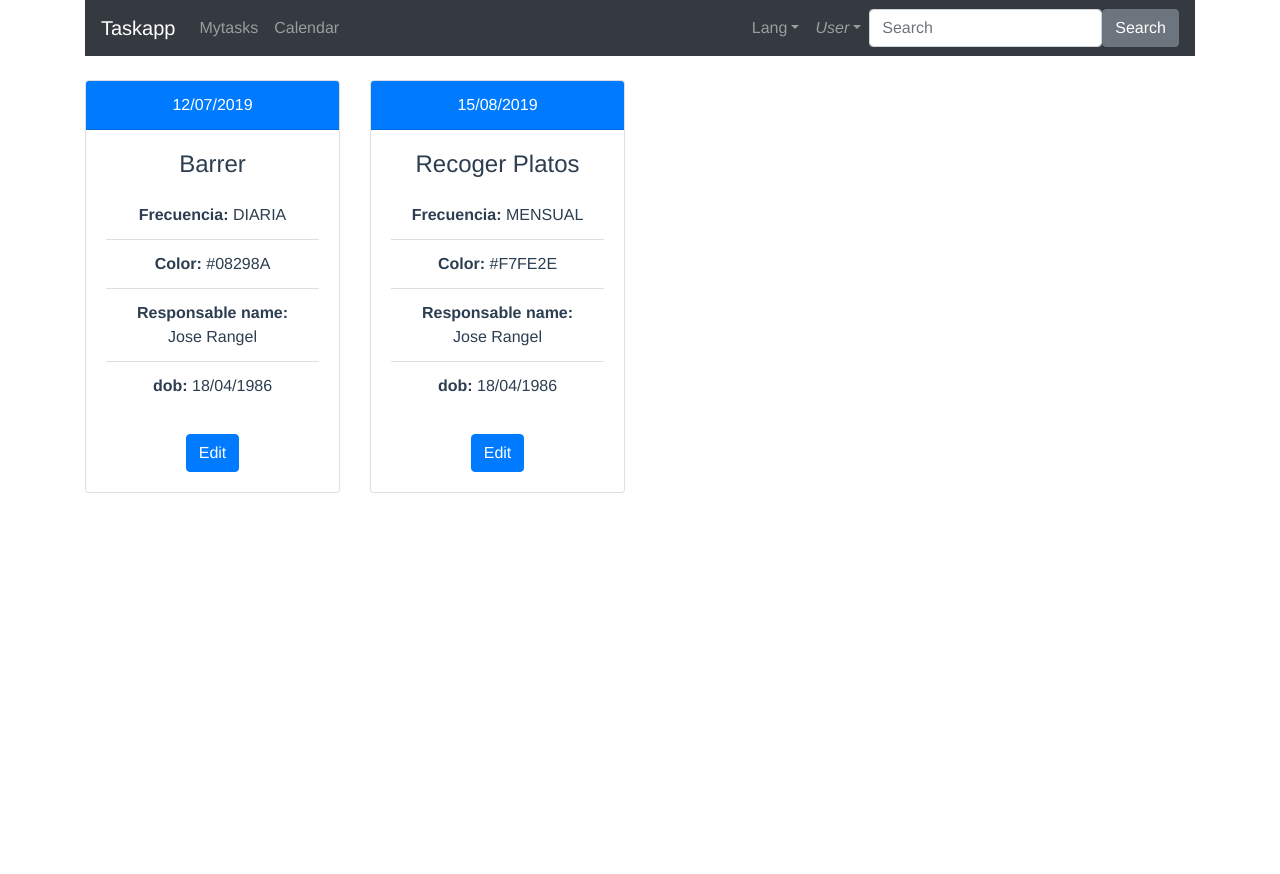
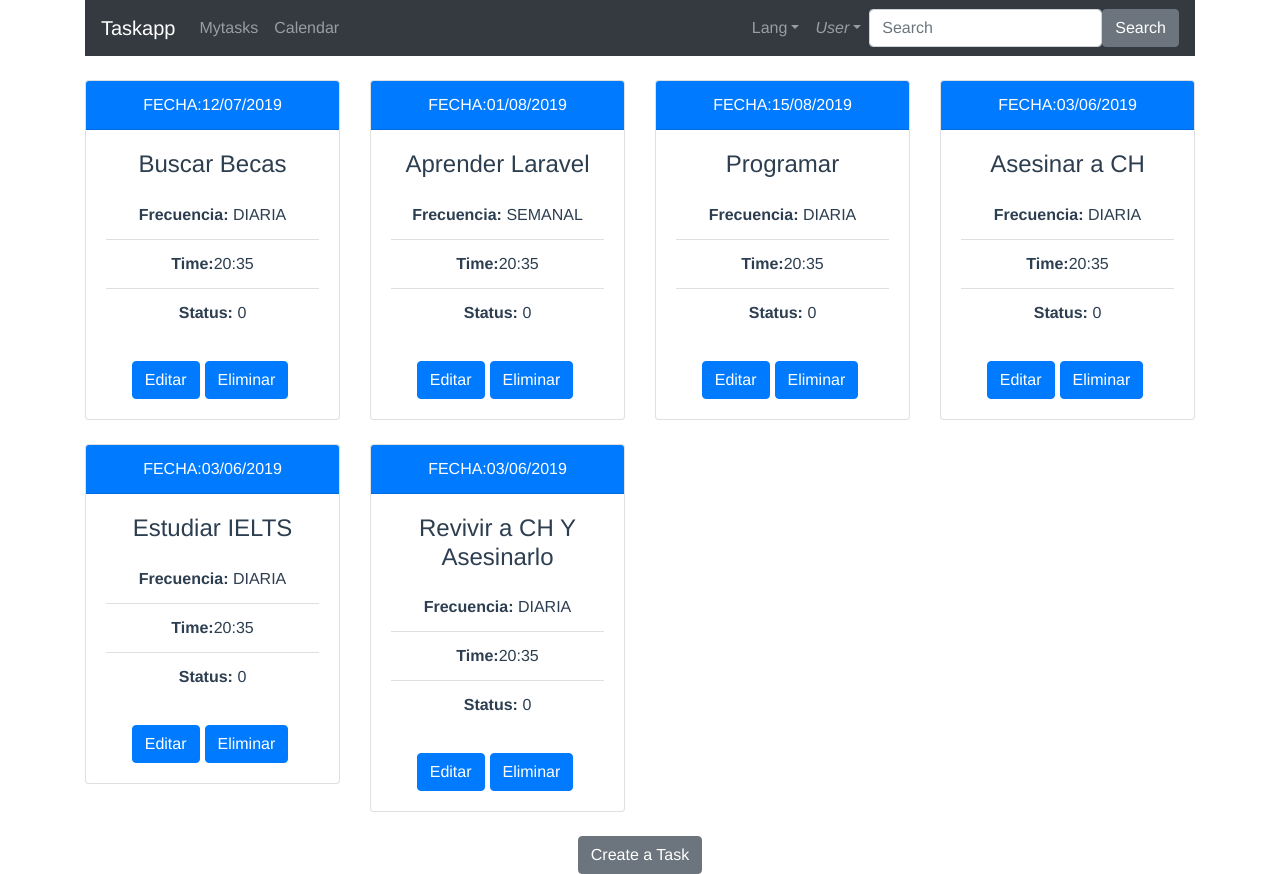
Before and after one commit to jgrangel18/taskappdef, a Vue app: page /mytasks/1 in a window 1280 px wide. Before the commit the page ends 800 px from the top, so only its background shows below. Built offline with nearby package versions, Linux system fonts and the light colour scheme.

Commit message:
create and reove tasks

```diff
--- a/src/components/NavBar.vue
+++ b/src/components/NavBar.vue
@@ -9,7 +9,6 @@
         <b-nav-item href="#">Mytasks</b-nav-item>
         <b-nav-item href="#">Calendar</b-nav-item>
       </b-navbar-nav>
-
       <!-- Right aligned nav items -->
       <b-navbar-nav class="ml-auto">
         <b-nav-item-dropdown text="Lang" right>
--- /dev/null
+++ b/src/components/NewTask.vue
@@ -0,0 +1,167 @@
+<template>
+  <div>
+    <b-button @click="modalShow = !modalShow" v-b-modal.modal-prevent-closing>Create a Task</b-button>
+    <b-modal
+      v-model="modalShow"
+      id="modal-prevent-closing"
+      ref="modal"
+      @show="resetModal"
+      @hidden="resetModal"
+      @ok="handleOk"
+    >
+      <b-container>
+        <b-card-group deck>
+          <b-card
+            border-variant="solid dark"
+            header-bg-variant="primary"
+            header-text-variant="white"
+            header='Crear una nueva Tarea'
+          >
+          <b-list-group flush>
+
+            <form ref="form" @submit.stop.prevent="handleSubmit">
+                <b-form-group
+                  :state="nameState"
+                  label="fecha_vencimiento"
+                  label-for="date-input"
+                  invalid-feedback="Name is required"
+                >
+                  <b-form-input
+                    id="fecha_vencimiento"
+                    v-model="tarea.fecha_vencimiento"
+                    :state="nameState"
+                    type="date"
+                    required
+                  ></b-form-input>
+
+                </b-form-group>
+                <b-form-group
+                  :state="nameState"
+                  label="nombreTarea"
+                  label-for="name-input"
+                  invalid-feedback="Name can not be empty"
+                >
+                  <b-form-input
+                    id="nombreTarea"
+                    v-model="tarea.nombreTarea"
+                    :state="nameState"
+                    required
+                  ></b-form-input>
+
+                </b-form-group>
+                <b-form-group
+                  :state="nameState"
+                  label="Frecuencia"
+                  label-for="frecuencia-input"
+                  invalid-feedback="Frecuency is required"
+                >
+                <b-form-select
+                  v-model="tarea.frecuencia"
+                  :options="tipo_tarea"
+                  :state="nameState"
+                >
+
+                </b-form-select>
+
+                </b-form-group>
+                <b-form-group
+                  :state="nameState"
+                  label="Hora"
+                  label-for="time-input"
+                  invalid-feedback="Time is required"
+                >
+                  <b-form-input
+                    id="tasktime"
+                    v-model="tarea.hora"
+                    type="time"
+                    :state="nameState"
+                    required
+                  ></b-form-input>
+
+                </b-form-group>
+            </form>
+          </b-list-group>
+          </b-card>
+        </b-card-group>
+      </b-container>
+    </b-modal>
+  </div>
+</template>
+<script>
+export default {
+  props: {
+    addarray: Function,
+    tamanioarray: Number
+
+  },
+  data () {
+    return {
+      modalShow: false,
+      tipo_tarea: [
+        { value: null, text: 'Escoga Tarea' },
+        { value: 'Diaria', text: 'Diaria' },
+        { value: 'Semanal', text: 'Semanal' },
+        { value: 'Mensual', text: 'Mensual' },
+        { value: 'Trimestral', text: 'Trimestral' }
+      ],
+      selected: null,
+      nameState: null,
+      tarea: {
+        id: 0,
+        nombreTarea: '',
+        frecuencia: '',
+        fecha_vencimiento: '',
+        status: 0,
+        responsable_id: this.$route.params.id,
+        hora: ''
+      }
+
+    }
+  },
+  methods: {
+    createTask () {
+      this.$root.$emit('bv::show::modal', 'createTask', '#btnShow')
+    },
+    checkFormValidity () {
+      const valid = this.$refs.form.checkValidity()
+      this.nameState = valid ? 'valid' : 'invalid'
+      return valid
+    },
+    resetModal () {
+      this.tarea.fecha_vencimiento = ''
+      this.tarea.nombreTarea = ''
+      this.tarea.frecuencia = ''
+      this.tarea.status = ''
+      this.tarea.hora = ''
+      this.nameState = null
+    },
+    handleOk (bvModalEvt) {
+      // Prevent modal from closing
+      bvModalEvt.preventDefault()
+      // Trigger submit handler
+      this.handleSubmit()
+    },
+    handleSubmit () {
+      // Exit when the form isn't valid
+      if (!this.checkFormValidity()) {
+        return
+      }
+      // Push the name to submitted names
+      console.log('HOLA SOY EL TAMANIO' + this.tamanioarray);
+      console.log('IMPRIMIENDO' + this.tarea.fecha_vencimiento);
+      console.log(this.tarea.nombreTarea);
+      console.log(this.tarea.frecuencia);
+      console.log(this.tarea.hora);
+      console.log(this.selected);
+      this.tarea.id = this.tamanioarray + 1;
+      this.tarea.status = 0;
+      this.addarray(this.tarea);
+      // Hide the modal manually
+      this.$nextTick(() => {
+        this.$refs.modal.hide()
+      })
+    }
+
+  }
+}
+</script>
--- a/src/components/TareaComponent.vue
+++ b/src/components/TareaComponent.vue
@@ -13,28 +13,37 @@
               header-bg-variant="primary"
               header-text-variant="white"
               :title="tarea.nombreTarea"
-              :header="tarea.fecha_vencimiento"
+              :header="'FECHA:'+tarea.fecha_vencimiento"
             >
             <!-- :footer="test" -->
             <!-- :header="getfrequency(tarea.tipo_tarea)" -->
             <b-list-group flush>
               <b-list-group-item><b>Frecuencia:</b> {{tarea.frecuencia}}</b-list-group-item>
-              <b-list-group-item><b>Color:</b> {{tarea.color}}</b-list-group-item>
-              <b-list-group-item><b>Responsable name:</b> {{tarea.name}} {{tarea.lastname}}</b-list-group-item>
-              <b-list-group-item><b>dob:</b> {{tarea.dob}}</b-list-group-item>
+              <b-list-group-item><b>Time:</b>{{tarea.hora}} </b-list-group-item>
+              <b-list-group-item><b>Status:</b> {{tarea.status}}</b-list-group-item>
             </b-list-group>
             <br>
-            <b-button href="#" variant="primary">Edit</b-button>
+            <b-button variant="primary" class="btn-space">Editar</b-button>
+            <b-button v-on:click="removetask(tarea.id)" class="btn-space" variant="primary">Eliminar</b-button>
             </b-card>
           </b-card-group>
           <br>
         </b-col>
   </b-row>
+  <NewTask
+    v-bind:addarray="addarray"
+    v-bind:tamanioarray="tamanioarray"
+  >
+  </NewTask>
   </b-container>
 </div>
 </template>
 <script>
+import NewTask from '@/components/NewTask.vue'
 export default {
+  components: {
+    NewTask
+  },
   props: {
     Tareas: Array,
     TipoTarea: Array,
@@ -42,7 +51,8 @@ export default {
   },
   data () {
     return {
-      mixTareas: []
+      mixTareas: [],
+      tamanioarray: 0
     }
   },
   methods: {
@@ -67,38 +77,32 @@ export default {
       this.mixTareas.push({
         id: tareaobject.id,
         nombreTarea: tareaobject.nombreTarea,
-        color: tareaobject.color,
         frecuencia: tareaobject.frecuencia,
         fecha_vencimiento: tareaobject.fecha_vencimiento,
         status: tareaobject.status,
         responsable_id: tareaobject.responsable_id,
-        name: tareaobject.name,
-        lastname: tareaobject.lastname,
-        dob: tareaobject.dob,
-        age: tareaobject.age,
-        username: tareaobject.username,
-        email: tareaobject.email
-
+        hora: tareaobject.hora
       });
-      // console.log(tareaobject.nombreTarea);
-      // console.log(tareaobject.frecuencia);
-      // console.log(tareaobject.color);
-      // console.log(tareaobject.fecha_vencimiento);
-      // console.log(tareaobject.status);
-      // console.log(tareaobject.responsable_id);
-      // console.log(tareaobject.name);
-      // console.log(tareaobject.lastname);
-      // console.log(tareaobject.dob);
-      // console.log(tareaobject.age);
-      // console.log(tareaobject.username);
-      // console.log(tareaobject.email);
+      this.tamanioarray = this.mixTareas.length;
+      // console.log('ID' + tareaobject.id);
+      // console.log('NOMBRE TAREA' + tareaobject.nombreTarea);
+      // console.log('FRECUENCIA' + tareaobject.frecuencia);
+      // console.log('Fecha Vencimiento' + tareaobject.fecha_vencimiento);
+      // console.log('Status' + tareaobject.status);
+      // console.log('Responsable ID' + tareaobject.responsable_id);
+      // console.log('HORA' + tareaobject.hora);
+    },
+    removetask (index) {
+      console.log(index);
+      this.mixTareas = this.mixTareas.filter(tarea => {
+        console.log(tarea.id);
+        return tarea.id !== index
+      })
     }
   },
   computed: {
     getArray () {
       const arr = this.mixTareas.filter((tarea, index) => {
-        console.log('responsable' + tarea.responsable_id);
-        console.log('ruta parametro' + this.$route.params.id);
         return tarea.responsable_id == this.$route.params.id // will return the array from the second value
       })
       return arr
@@ -114,6 +118,7 @@ export default {
       fecha_vencimiento: '',
       status: '',
       responsable_id: '',
+      hora: '',
       name: '',
       lastname: '',
       dob: '',
@@ -143,10 +148,18 @@ export default {
         }
       }
       displaytarea.id = iterator.id
+      displaytarea.hora = iterator.hora
       this.addarray(displaytarea);
     }
-    this.imprimir();
+    // this.imprimir();
+    // console.log(this.mixTareas.length);
+    // console.log(this.tamanioarray);
   }
 }
 
 </script>
+<style lang="scss">
+ .btn-space {
+    margin-right: 5px;
+}
+</style>
--- a/src/data/Tareas.js
+++ b/src/data/Tareas.js
@@ -1,11 +1,12 @@
 export default [
   {
     id: 1,
-    nombre: 'Barrer',
+    nombre: 'Buscar Becas',
     fecha_vencimiento: '12/07/2019',
     status: 0,
     responsable_id: 1,
-    tipo_tarea: 1
+    tipo_tarea: 1,
+    hora: '20:35'
   },
   {
     id: 2,
@@ -13,23 +14,26 @@ export default [
     fecha_vencimiento: '12/07/2019',
     status: 0,
     responsable_id: 2,
-    tipo_tarea: 2
+    tipo_tarea: 2,
+    hora: '20:35'
   },
   {
     id: 3,
-    nombre: 'Recoger Basura',
+    nombre: 'Aprender Laravel',
     fecha_vencimiento: '01/08/2019',
     status: 0,
-    responsable_id: 2,
-    tipo_tarea: 2
+    responsable_id: 1,
+    tipo_tarea: 2,
+    hora: '20:35'
   },
   {
     id: 4,
-    nombre: 'Recoger Platos',
+    nombre: 'Programar',
     fecha_vencimiento: '15/08/2019',
     status: 0,
     responsable_id: 1,
-    tipo_tarea: 3
+    tipo_tarea: 1,
+    hora: '20:35'
   },
   {
     id: 5,
@@ -37,14 +41,34 @@ export default [
     fecha_vencimiento: '12/07/2019',
     status: 0,
     responsable_id: 2,
-    tipo_tarea: 2
+    tipo_tarea: 2,
+    hora: '20:35'
   },
   {
     id: 6,
     nombre: 'Asesinar a CH',
     fecha_vencimiento: '03/06/2019',
     status: 0,
-    responsable_id: 2,
-    tipo_tarea: 1
+    responsable_id: 1,
+    tipo_tarea: 1,
+    hora: '20:35'
+  },
+  {
+    id: 7,
+    nombre: 'Estudiar IELTS',
+    fecha_vencimiento: '03/06/2019',
+    status: 0,
+    responsable_id: 1,
+    tipo_tarea: 1,
+    hora: '20:35'
+  },
+  {
+    id: 8,
+    nombre: 'Revivir a CH Y Asesinarlo',
+    fecha_vencimiento: '03/06/2019',
+    status: 0,
+    responsable_id: 1,
+    tipo_tarea: 1,
+    hora: '20:35'
   }
 ]
--- a/src/views/MyTasks.vue
+++ b/src/views/MyTasks.vue
@@ -16,6 +16,7 @@ import TipoTarea from '@/data/TipoTarea'
 import Responsables from '@/data/Responsables'
 import TareaComponent from '@/components/TareaComponent.vue'
 import NavBar from '@/components/NavBar.vue'
+
 export default {
   components: {
     TareaComponent,
```
